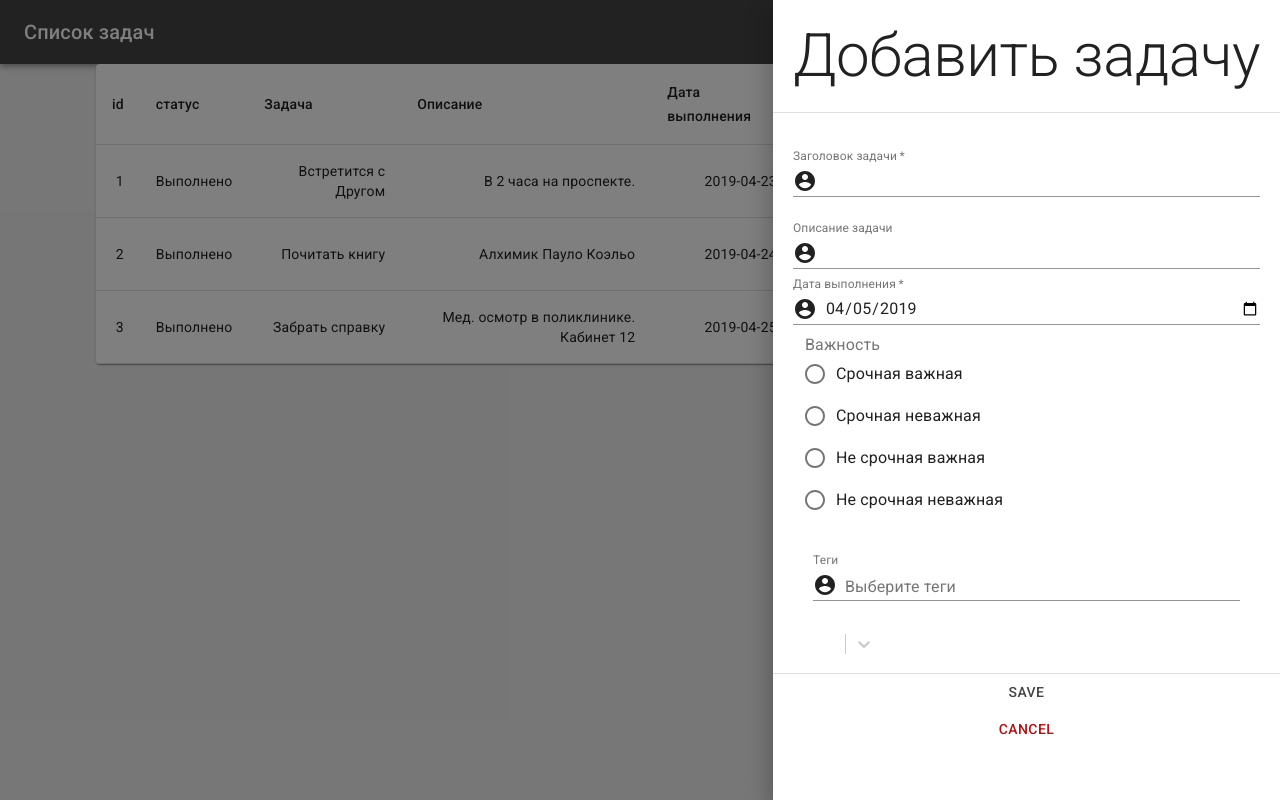
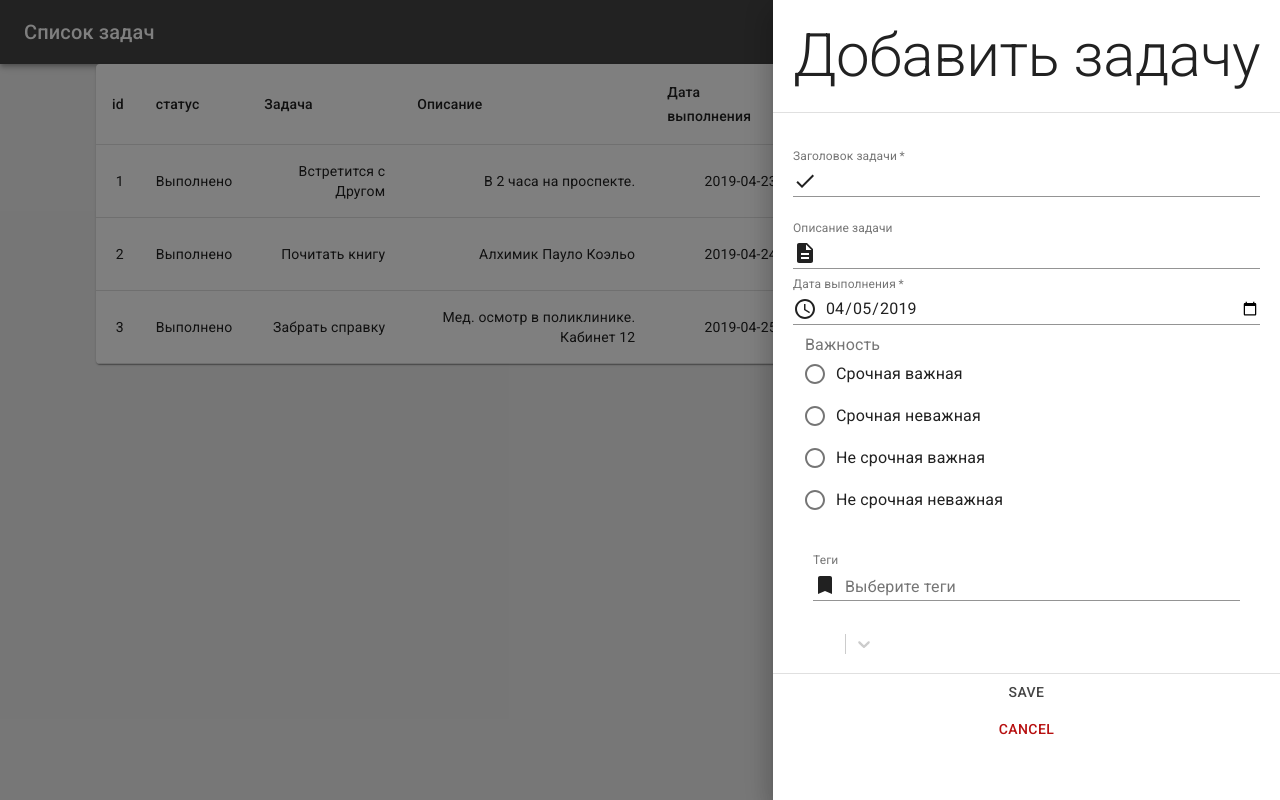
Before and after one commit to usuisora/TodosList, a React (Create React App) app: page / in a window 1280 px wide. Built offline with nearby package versions, Linux system fonts and the light colour scheme.

Commit message:
icons added

```diff
--- a/src/components/SideBar/SideForm.js
+++ b/src/components/SideBar/SideForm.js
@@ -4,6 +4,11 @@ import { withStyles,createStyles} from '@material-ui/core/styles';
 import { Divider , FormControl, FormLabel, RadioGroup,FormControlLabel,Radio, Button,InputAdornment} from '@material-ui/core';
 import TegsField from './TegsField'
 import AccountCircle from '@material-ui/icons/AccountCircle';
+import DoneIcon from '@material-ui/icons/Done';
+import DescIcon from '@material-ui/icons/Description';
+import TimeIcon from '@material-ui/icons/AccessTime';
+
+
 const styles = theme =>createStyles({
     root: {
         display: 'flex',
@@ -53,7 +58,7 @@ function SideForm({classes,importance, addTodo,setIsSideOpen}) {
             InputProps={{
                 startAdornment: (
                   <InputAdornment position="start">
-                    <AccountCircle />
+                    <DoneIcon />
                   </InputAdornment>
                 )}}
           />
@@ -67,7 +72,7 @@ function SideForm({classes,importance, addTodo,setIsSideOpen}) {
             InputProps={{
                 startAdornment: (
                   <InputAdornment position="start">
-                    <AccountCircle />
+                    <DescIcon/>
                   </InputAdornment>
                 )}}
 
@@ -82,7 +87,7 @@ function SideForm({classes,importance, addTodo,setIsSideOpen}) {
             InputProps={{
                 startAdornment: (
                   <InputAdornment position="start">
-                    <AccountCircle />
+                    <TimeIcon />
                   </InputAdornment>
                 )}}
             InputLabelProps={{
--- a/src/components/SideBar/TegsField.js
+++ b/src/components/SideBar/TegsField.js
@@ -12,7 +12,7 @@ import MenuItem from '@material-ui/core/MenuItem';
 import CancelIcon from '@material-ui/icons/Cancel';
 import { emphasize } from '@material-ui/core/styles/colorManipulator';
 import {InputAdornment} from '@material-ui/core';
-import AccountCircle from '@material-ui/icons/AccountCircle';
+import MarkIcon from '@material-ui/icons/Bookmark';
 
 const suggestions = [
 
@@ -99,7 +99,7 @@ function Control(props) {
         inputComponent,
         startAdornment: (
                   <InputAdornment position="start">
-                    <AccountCircle />
+                    <MarkIcon />
                   </InputAdornment>
                 ),
         inputProps: {
```
